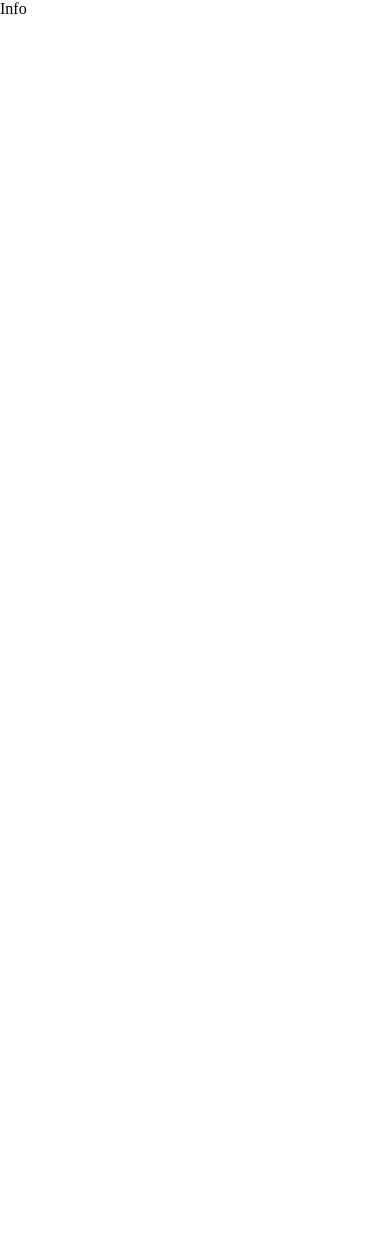
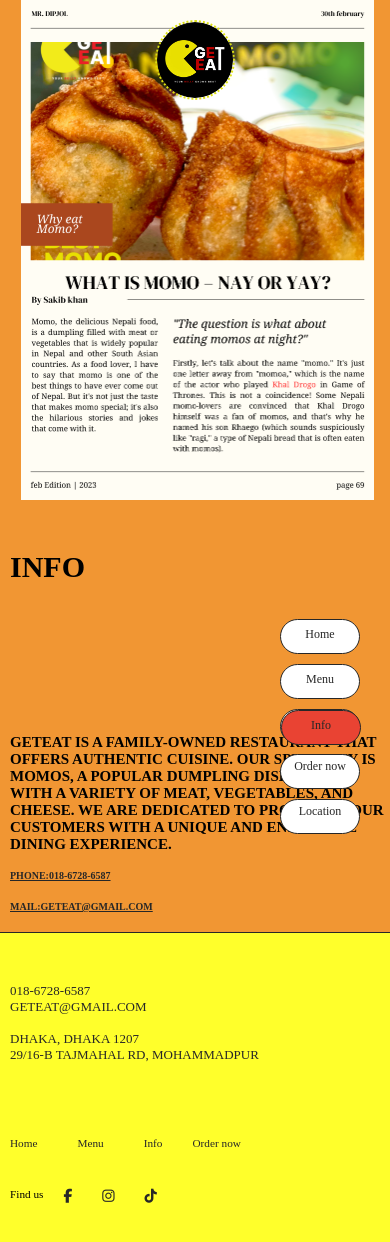
Before and after one commit to heyanik/GetEat, a React (Create React App) app: page /info in a window 390 px wide. Shown: the top 1242 px of the page. Before the commit the page ends 844 px from the top, so only its background shows below. Built offline with nearby package versions, Linux system fonts and the light colour scheme; a web font is replaced by a local one.

Commit message:
finish website v1.0.0

```diff
--- a/src/components/Footer/Footer.css
+++ b/src/components/Footer/Footer.css
@@ -20,6 +20,10 @@
   text-decoration: none;
   color: #272727;
 }
+.info > a:hover {
+  color: #fff;
+  transition: 0.27s ease-in;
+}
 
 .links ul {
   display: flex;
@@ -35,6 +39,9 @@
   margin: 10px;
   color: #272727;
   font-weight: 500;
+}
+.links a:hover {
+  color: #fff;
 }
 .social-links {
   display: flex;
@@ -67,7 +74,7 @@
     font-weight: 500;
     font-size: 12px;
     margin-top: 50px;
-    margin-left: 30px;
+    margin-left: 10px;
     text-transform: uppercase;
   }
 
@@ -77,7 +84,7 @@
     list-style: none;
     position: absolute;
     color: #272727;
-    margin-left: -28px;
+    margin-left: -50px;
     margin-top: 200px;
   }
   .links a {
@@ -92,13 +99,13 @@
     /* justify-content: space-evenly; */
   }
   .social-links > a {
-    padding-left: 30px;
+    padding-left: 10px;
     padding-top: 247px;
   }
   .social-links > h1 {
     font-size: 11.25px;
     font-weight: 400;
-    padding-left: 30px;
+    padding-left: 10px;
     padding-top: 255px;
   }
 }
--- a/src/components/Footer/Footer.jsx
+++ b/src/components/Footer/Footer.jsx
@@ -10,15 +10,14 @@ function Footer() {
                     <a href='tel:01867286587'>018-6728-6587</a>
                     <p>geteat@gmail.com</p>
                     <br />
-
-                    <p>Dhaka, Dhaka 1207</p><a href='https://maps.app.goo.gl/HLwe1HE2tpGqG5QD8' target="_blank">29/16-B Tajmahal Rd, Mohammadpur</a>
+                    <a href='https://maps.app.goo.gl/HLwe1HE2tpGqG5QD8' target="_blank">Dhaka, Dhaka 1207 <br />29/16-B Tajmahal Rd, Mohammadpur</a>
                 </div>
                 <div className="links">
                     <ul>
                         <li><Link to="/" > <a>Home</a> </Link></li>
                         <li><Link to="/menu" > <a>Menu</a> </Link></li>
                         <li><Link to="/info" > <a>Info</a> </Link></li>
-                        <li><Link to="/ordernow" > <a>Order now</a> </Link></li>
+                        <li> <a href='https://foodpanda.page.link/3stqQRTXed4wgpZe7' target="_blank">Order now</a></li>
                     </ul>
                     <div className="social-links">
                         <h1>Find us</h1>
--- a/src/components/Footer/Footermenu.css
+++ b/src/components/Footer/Footermenu.css
@@ -62,7 +62,7 @@
     font-weight: 500;
     font-size: 13px;
     margin-top: 50px;
-    margin-left: 30px;
+    margin-left: 10px;
     text-transform: uppercase;
   }
 
@@ -72,7 +72,7 @@
     list-style: none;
     position: absolute;
     color: #272727;
-    margin-left: -28px;
+    margin-left: -50px;
     margin-top: 200px;
   }
   .links a {
@@ -87,13 +87,13 @@
     /* justify-content: space-evenly; */
   }
   .social-links > a {
-    padding-left: 30px;
+    padding-left: 10px;
     padding-top: 247px;
   }
   .social-links > h1 {
     font-size: 11.25px;
     font-weight: 400;
-    padding-left: 30px;
+    padding-left: 10px;
     padding-top: 255px;
   }
 }
--- a/src/components/Footer/Footermenu.jsx
+++ b/src/components/Footer/Footermenu.jsx
@@ -9,15 +9,14 @@ function Footer() {
                     <a href='tel:01867286587'>018-6728-6587</a>
                     <p>geteat@gmail.com</p>
                     <br />
-                    <a href='https://maps.app.goo.gl/HLwe1HE2tpGqG5QD8' target="_blank">29/16-B Tajmahal Rd, Mohammadpur</a>
-                    <p>Dhaka, Dhaka 1207</p>
+                    <a href='https://maps.app.goo.gl/HLwe1HE2tpGqG5QD8' target="_blank">Dhaka, Dhaka 1207 <br />29/16-B Tajmahal Rd, Mohammadpur</a>
                 </div>
                 <div className="links">
                     <ul>
                         <li><Link to="/" > <a>Home</a> </Link></li>
                         <li><Link to="/menu" > <a>Menu</a> </Link></li>
                         <li><Link to="/info" > <a>Info</a> </Link></li>
-                        <li><Link to="/ordernow" > <a>Order now</a> </Link></li>
+                        <li> <a href='https://foodpanda.page.link/3stqQRTXed4wgpZe7' target="_blank">Order now</a></li>
                     </ul>
                     <div className="social-links">
                         <h1>Find us</h1>
--- a/src/components/Home/Home.css
+++ b/src/components/Home/Home.css
@@ -67,7 +67,7 @@
     margin-top: 420px;
     color: #272727;
     font-size: 20px;
-    margin-left: 30px;
+    margin-left: 10px;
     font-weight: 500;
     text-transform: uppercase;
   }
@@ -76,7 +76,7 @@
     margin-top: 800px;
     color: #272727;
     font-size: 12px;
-    margin-left: 30px;
+    margin-left: 10px;
     font-weight: 500;
     text-transform: uppercase;
   }
--- a/src/components/Navbar/Navbar.jsx
+++ b/src/components/Navbar/Navbar.jsx
@@ -8,7 +8,7 @@ const Navbar = () => {
                 <li><NavLink exact activeClassName="active" to="/" > <a>Home</a> </NavLink></li>
                 <li><NavLink activeClassName="active" to="/menu" > <a>Menu</a> </NavLink></li>
                 <li><NavLink activeClassName="active" to="/info" > <a>Info</a> </NavLink></li>
-                <li><a href="">Order now</a></li>
+                <li><a href="https://foodpanda.page.link/3stqQRTXed4wgpZe7" target="_blank">Order now</a></li>
                 <li><a href="https://maps.app.goo.gl/HLwe1HE2tpGqG5QD8" target="_blank">Location</a></li>
             </ul>
         </div>
--- a/src/components/Pages/Info.css
+++ b/src/components/Pages/Info.css
@@ -0,0 +1,83 @@
+.info-container {
+  background-color: #f19633;
+}
+
+.info-title {
+  padding-top: 50px;
+  padding-left: 40px;
+  font-weight: 700;
+  text-transform: uppercase;
+  font-size: 20px;
+  display: flex;
+  flex-direction: column;
+}
+
+.info-title > p {
+  padding-top: 150px;
+  font-size: 40px;
+}
+.info-title > a {
+  color: #272727;
+  text-decoration: underline;
+  font-size: 30px;
+  padding-bottom: 20px;
+}
+.info-title > a:hover {
+  color: #fff;
+}
+.info-banner > img {
+  padding-left: 5px;
+  min-height: 100%;
+  background-size: cover;
+  background-repeat: no-repeat;
+}
+
+@media screen and (max-width: 576px), (max-width: 600px) {
+  .info-container {
+    background-color: #f19633;
+  }
+  .Container {
+    position: relative;
+  }
+  .geteat-logo {
+    width: 80px;
+    height: auto;
+    border-radius: 50%;
+    border: 2px solid #dcdf12;
+    border-style: dotted;
+    margin-top: 20px;
+    position: fixed;
+    z-index: 1;
+    left: 50%;
+    transform: translateX(-50%);
+  }
+  .info-title {
+    padding-top: 50px;
+    padding-left: 10px;
+    font-weight: 700;
+    text-transform: uppercase;
+    font-size: 15px;
+    display: flex;
+    flex-direction: column;
+  }
+
+  .info-title > p {
+    padding-top: 150px;
+    font-size: 15px;
+  }
+  .info-title > a {
+    color: #272727;
+    text-decoration: underline;
+    font-size: 10px;
+    padding-bottom: 20px;
+  }
+  .info-title > a:hover {
+    color: #fff;
+  }
+  .info-banner > img {
+    display: block;
+    margin-left: auto;
+    margin-right: auto;
+    height: 500px;
+  }
+}
--- a/src/components/Pages/Info.jsx
+++ b/src/components/Pages/Info.jsx
@@ -1,9 +1,30 @@
 import React from 'react'
+import Navbar from '../Navbar/Navbar'
+import Footermenu from '../Footer/Footermenu'
 import './Info.css'
 
 function Info() {
     return (
-        <div>Info</div>
+        <>
+            <div className="info-container">
+                <div className='Container'>
+                    <a href="/"><img className='geteat-logo' src='GetEat logo.png' alt='Logo' /></a>
+                </div>
+                <div className='info-banner'>
+                    <img src="info-baner.png" alt="photo" />
+                </div>
+                <div className='info-title'>
+                    <h1>Info</h1>
+                    <p>GetEat is a family-owned restaurant that offers authentic cuisine. Our specialty is momos, a popular dumpling dish filled with a variety of meat, vegetables, and cheese. We are dedicated to providing our customers with a unique and enjoyable dining experience.</p>
+                    <br />
+                    <a href='tel:01867286587'>PHONE:018-6728-6587</a>
+                    <a href="mailto:geteat@gmail.com">MAIL:GETEAT@GMAIL.COM</a>
+
+                </div>
+            </div>
+            <Navbar />
+            <Footermenu />
+        </>
     )
 }
 
--- a/src/components/Pages/Menu.css
+++ b/src/components/Pages/Menu.css
@@ -86,7 +86,7 @@
   }
   .menu-title {
     padding-top: 50px;
-    padding-left: 40px;
+    padding-left: 10px;
     font-weight: 700;
     text-transform: uppercase;
     font-size: 15px;
@@ -94,7 +94,7 @@
 
   .menu-list {
     padding-top: 180px;
-    padding-left: 40px;
+    padding-left: 10px;
   }
 
   .menu-list,
```
Also changed, not shown: public/info-baner.png (added).
